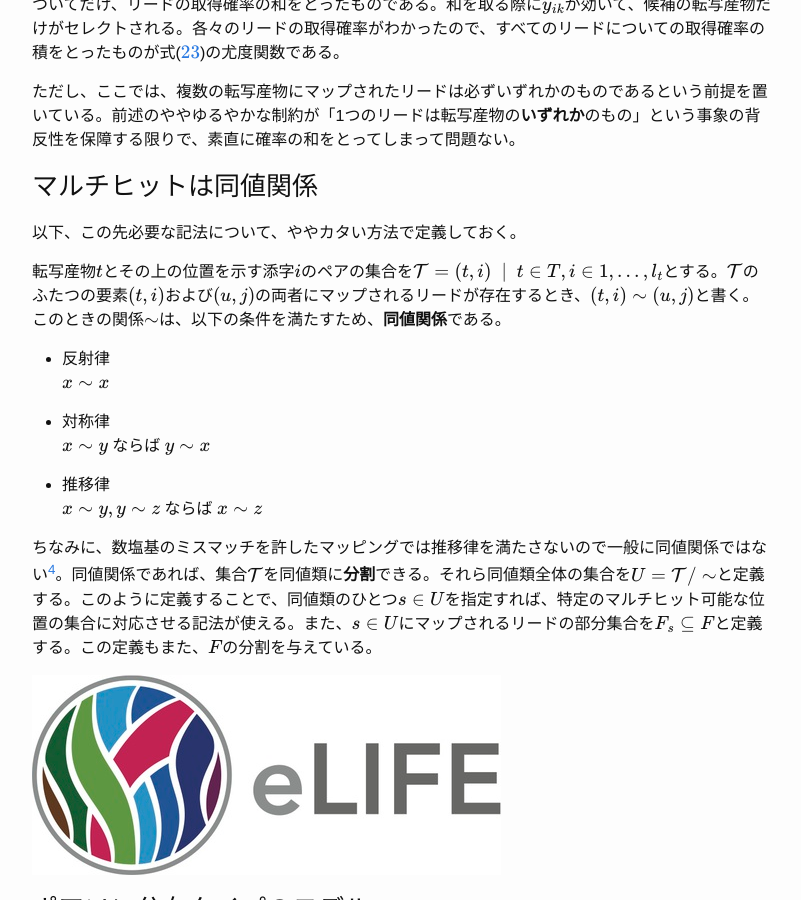
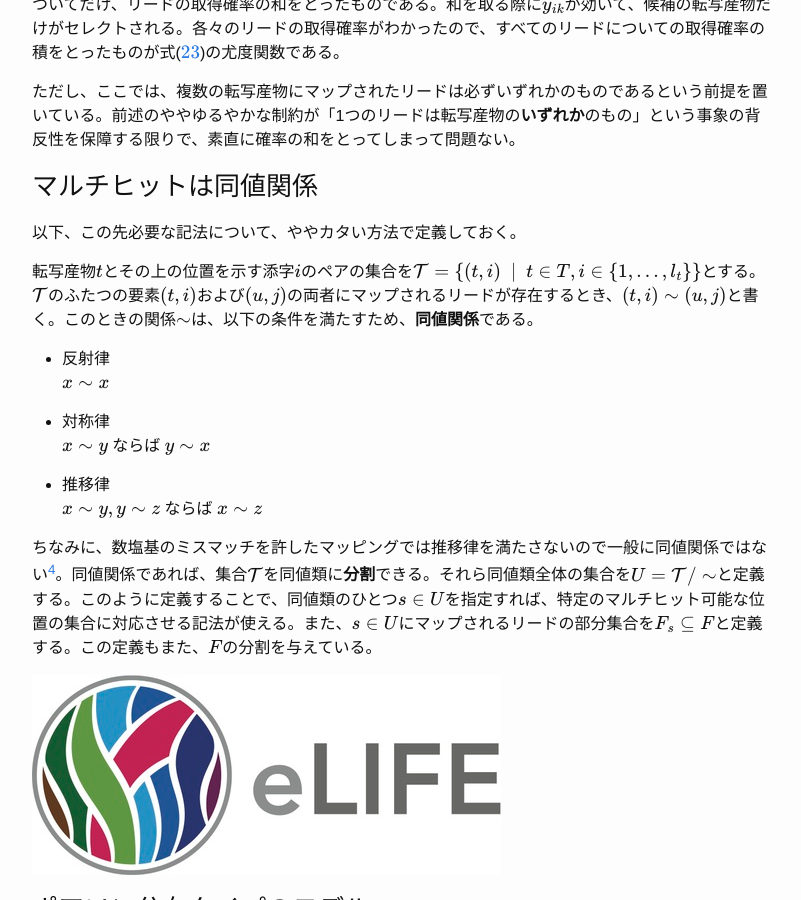
Before and after one commit to kazumits/kazumits.github.io, a Jekyll site: the page built from _posts/2015-10-16-rna-seq.md, in a window 1280 px wide and 900 px high, scrolled down 5243 px. Shown: the whole window, without its empty margins (238-1039 px from the left). Built offline with Jekyll 4.4.1, drawn with Linux system fonts in a browser that asks for light colours; formulas are drawn with MathJax 3; some of the changed text lies outside the part shown.

Commit message:
fixed some equations

```diff
--- a/_posts/2015-10-16-rna-seq.md
+++ b/_posts/2015-10-16-rna-seq.md
@@ -181,9 +181,9 @@
 \end{equation}
 $$
 
-ここで、$K=\|T\|$、また$y_{ik}$は、compatibility matrixと呼ばれる$N \times K$の行列$\mathrm Y = \left( y_{ik} \right)$の要素であり、$y_{ik} = 1$になるのは$i \in F_k$のときだけで、それ以外は$y_{ik} = 0$とする。ちなみに、ここでの添字は$i \in F, k \in T$であることに注意する。
+ここで、$K=\|T\|$、また$y\_{ik}$は、compatibility matrixと呼ばれる$N \times K$の行列$\mathrm Y = \left( y\_{ik} \right)$の要素であり、$y\_{ik} = 1$になるのは$i \in F\_k$のときだけで、それ以外は$y\_{ik} = 0$とする。ちなみに、ここでの添字は$i \in F, k \in T$であることに注意する。
 
-意味するところは見たままで、式($\ref{eq:Xing}$)のカッコ内は、リード$i$を共有（マルチヒット）する転写産物$k$についてだけ、リードの取得確率の和をとったものである。和を取る際に$y_{ik}$が効いて、候補の転写産物だけがセレクトされる。各々のリードの取得確率がわかったので、すべてのリードについての取得確率の積をとったものが式($\ref{eq:Xing}$)の尤度関数である。
+意味するところは見たままで、式($\ref{eq:Xing}$)のカッコ内は、リード$i$を共有（マルチヒット）する転写産物$k$についてだけ、リードの取得確率の和をとったものである。和を取る際に$y\_{ik}$が効いて、候補の転写産物だけがセレクトされる。各々のリードの取得確率がわかったので、すべてのリードについての取得確率の積をとったものが式($\ref{eq:Xing}$)の尤度関数である。
 
 ただし、ここでは、複数の転写産物にマップされたリードは必ずいずれかのものであるという前提を置いている。前述のややゆるやかな制約が「1つのリードは転写産物の**いずれか**のもの」という事象の背反性を保障する限りで、素直に確率の和をとってしまって問題ない。
 
@@ -191,7 +191,7 @@
 
 以下、この先必要な記法について、ややカタい方法で定義しておく。
 
-転写産物$t$とその上の位置を示す添字$i$のペアの集合を$\mathcal{T}=\{(t,i)\ \mid \ t \in T, i \in \{1,\ldots,l_t\}\}$とする。$\mathcal{T}$のふたつの要素$(t,i)$および$(u,j)$の両者にマップされるリードが存在するとき、$(t,i) \sim (u,j)$と書く。このときの関係$\sim$は、以下の条件を満たすため、**同値関係**である。
+転写産物$t$とその上の位置を示す添字$i$のペアの集合を$\mathcal{T}=\\{(t,i)\ \mid \ t \in T, i \in \\{1,\ldots,l_t\\}\\}$とする。$\mathcal{T}$のふたつの要素$(t,i)$および$(u,j)$の両者にマップされるリードが存在するとき、$(t,i) \sim (u,j)$と書く。このときの関係$\sim$は、以下の条件を満たすため、**同値関係**である。
 
 * 反射律
 : $x \sim x$
@@ -351,7 +351,7 @@
 \end{eqnarray}
 $$
 
-ここで、$e_{tf}$は、前述のcompatibility matrixの要素$y_{tf} \in \{0,1\}$を一般化したもので、$f$が$t$に対して持つinsersion/deletionやミスマッチ塩基数により重みの決定される実数係数である。
+ここで、$e\_{tf}$は、前述のcompatibility matrixの要素$y\_{tf} \in \\{0,1\\}$を一般化したもので、$f$が$t$に対して持つinsersion/deletionやミスマッチ塩基数により重みの決定される実数係数である。
 
 一般化したモデルで説明したような各種のバイアス項を導入した定量モデルは、[eXpress](http://bio.math.berkeley.edu/eXpress/index.html)として実装、公開されている。
 
```
